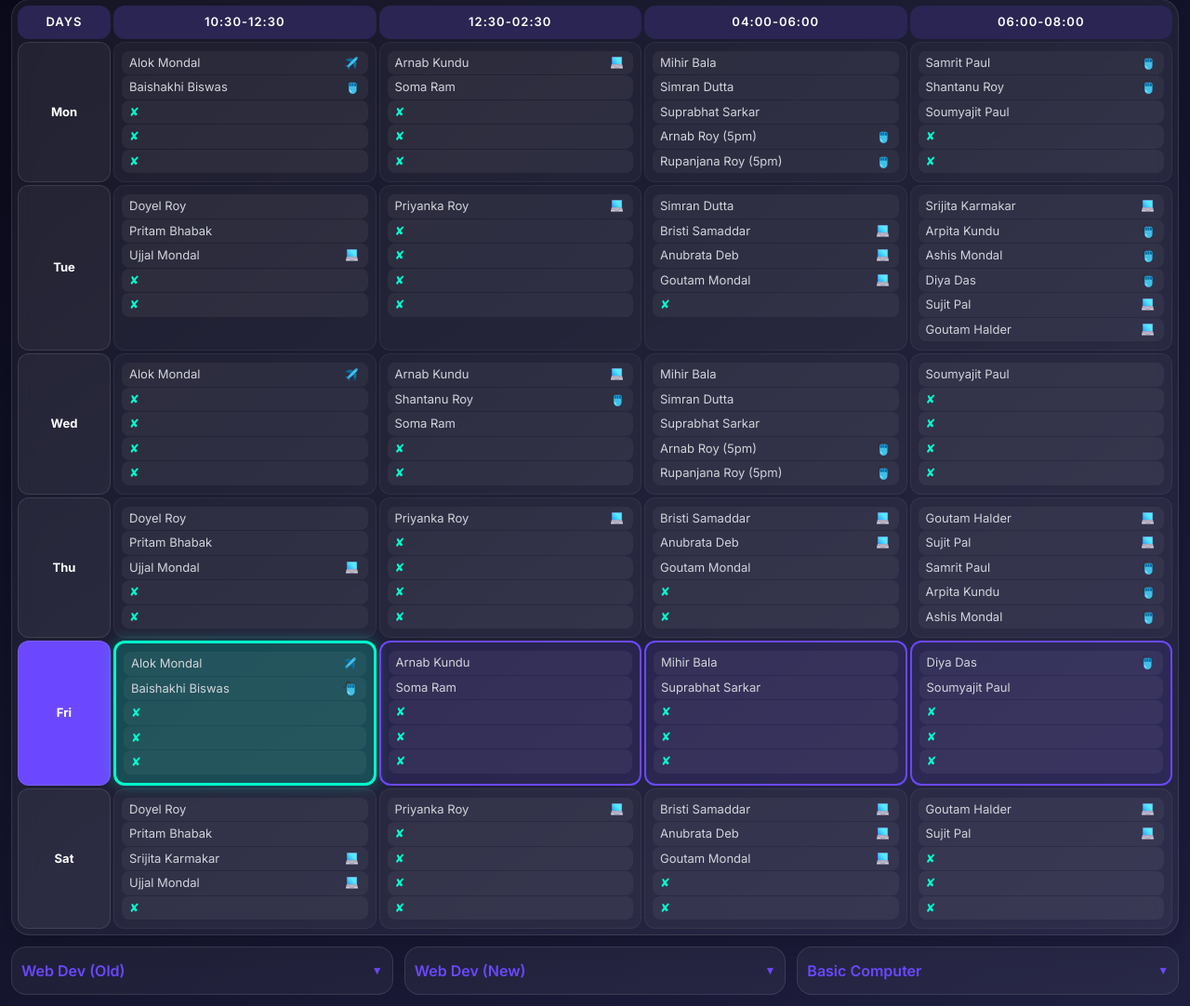
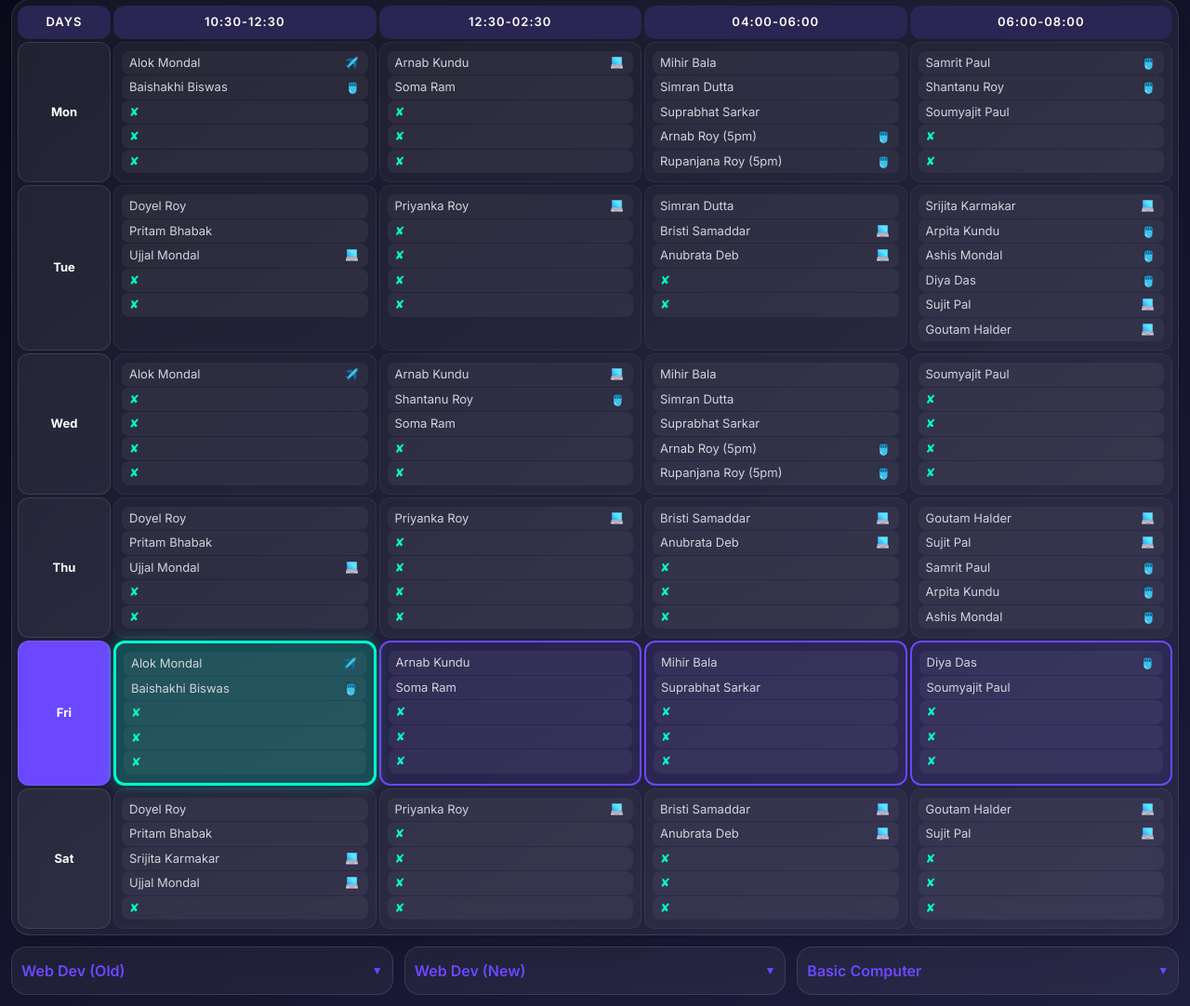
Before and after one commit to learncomputeracademy/time, a plain HTML site: page index.html in a window 1280 px wide. Shown: the part 67-1149 px from the top of the page at 93% size. Drawn offline with nearby package versions, Linux system fonts and the light colour scheme.

Commit message:
Update index.html

```diff
--- a/index.html
+++ b/index.html
@@ -91,7 +91,7 @@
         <li>Simran Dutta</li>
         <li class="laptop">Bristi Samaddar</li>
         <li class="laptop">Anubrata Deb</li>
-        <li class="laptop">Goutam Mondal</li>
+        <li></li>
         <li></li>
       </ul>
     </div>
@@ -167,7 +167,7 @@
       <ul>
         <li class="laptop">Bristi Samaddar</li>
         <li class="laptop">Anubrata Deb</li>
-        <li>Goutam Mondal</li>
+        <li></li>
         <li></li>
         <li></li>
       </ul>
@@ -243,7 +243,7 @@
       <ul>
         <li class="laptop">Bristi Samaddar</li>
         <li class="laptop">Anubrata Deb</li>
-        <li class="laptop">Goutam Mondal</li>
+        <li></li>
         <li></li>
         <li></li>
       </ul>
@@ -286,8 +286,8 @@
           <li data-d="d">Sujit Pal (02)</li>
           <li data-d="d">Soma Ram (02)</li>
           <li data-d="d">Priyanka Roy (02)</li>
-          <li data-d="d">Goutam Mondal (02)</li>
           <li data-d="">Soumyajit Paul (01)</li>
+          <li data-d="">Ujjal Mondal (01)</li>
         </ul>
       </div>
     </div>
```
